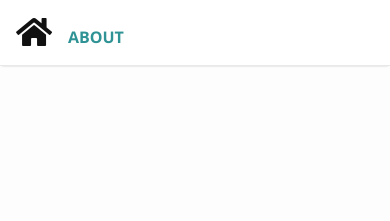
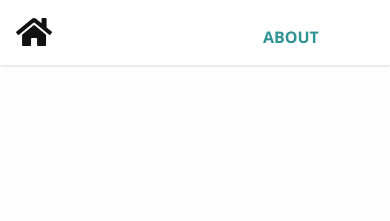
Before and after one commit to sinablk/sinablk.github.io, a Jekyll site: the page built from index.md, in a window 390 px wide. Shown: the top 221 px of the page. Built offline with Jekyll 4.4.1, drawn with Linux system fonts in a browser that asks for light colours; nearby versions of some CDN libraries; our own code applies the rules of GitHub Pages for plain Markdown files; the list of posts is cut into pages by our own code; comment, search, counter and statistics services are not loaded.

Commit message:
Edit header items to behave correctly with the flex container

```diff
--- a/_sass/styles/_mobile-dropdown.scss
+++ b/_sass/styles/_mobile-dropdown.scss
@@ -9,9 +9,7 @@
   display: none;
 }
 
-
-@media (max-width: 800px) {
-
+@media (max-width: 600px) {
   // Hide the nav
   .header-nav {
     display: none;
@@ -33,10 +31,10 @@
   // The ABOUT button
   .show-mobile-dropscreen {
     color: $base-color;
-    display: block;
-    float: right;
+    display: inline-block;
     font-weight: 700;
     margin-top: 1vh;
+    margin-left: 50vw;
     padding: 1em 2em 1em 0;
     position: relative;
     text-transform: uppercase;
@@ -54,14 +52,9 @@
     position: absolute;
     text-align: center;
     top: 10vh;
-    // transiton not working :(
-    -webkit-transition: all 0.5s ease-in-out;
-    -moz-transition: all 0.5s ease-in-out;
-    -o-transition: all 0.5s ease-in-out;
-    transition: all 0.5s ease-in-out;
     width: 100vw;
     z-index: 10;
-    box-shadow: 0 2px 2px -2px rgba(0, 0, 0, .2);
+    box-shadow: 0 2px 2px -2px rgba(0, 0, 0, 0.2);
 
     // Make the "Hey there..." part bigger
     em {
@@ -103,5 +96,4 @@
     width: 100%;
     text-align: center;
   }
-
 }
--- a/_sass/styles/_search.scss
+++ b/_sass/styles/_search.scss
@@ -1,7 +1,6 @@
 .search-form {
-  position: absolute;
-  display: -webkit-box;
-  flex-basis: 500px;
+  display: inline-flex;
+  align-items: center;
   padding: 1vh 0 0 60px;
   width: 50%;
   -webkit-appearance: none;
@@ -10,7 +9,6 @@
   }
 
   .fa-search {
-    display: block;
     font-size: 2rem;
     color: $grey-color-light;
     padding: 1vh;
```
